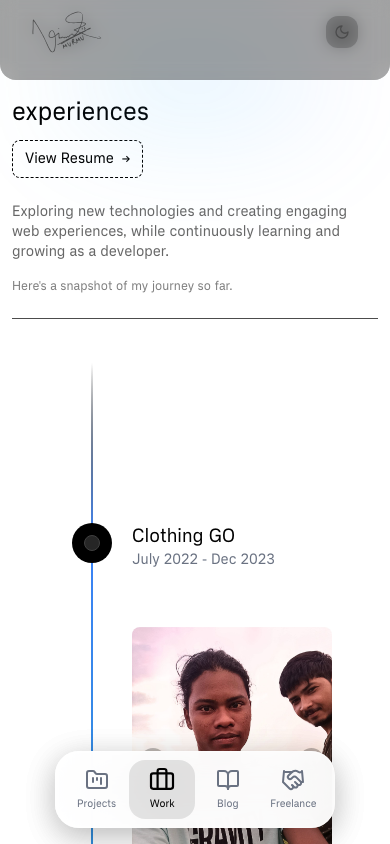
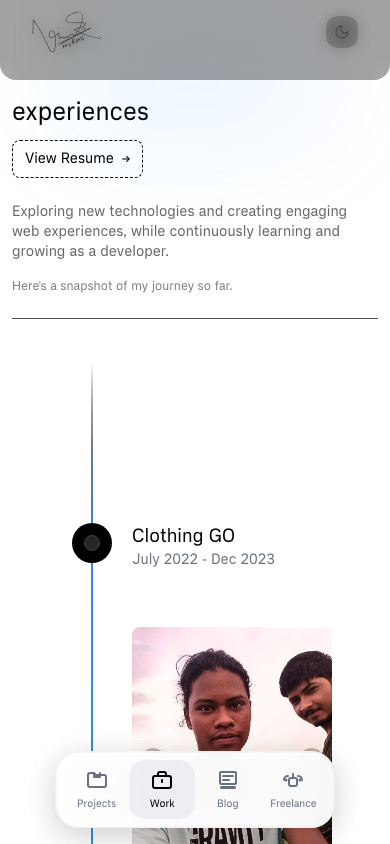
Before and after one commit to vin-dKR/portfolio, a Next.js app: page /work in a window 390 px wide. Shown: the top 844 px of the page. Built offline with nearby package versions, Linux system fonts and the light colour scheme; no server answers.

Commit message:
new design added

```diff
--- a/components/reusable/navbar/MobileBottomNav.tsx
+++ b/components/reusable/navbar/MobileBottomNav.tsx
@@ -3,28 +3,65 @@
 import Link from 'next/link';
 import { usePathname } from 'next/navigation';
 import { NAV_ITEMS } from '@/constant/NavItems';
-import { FolderKanban, Briefcase, BookOpen, Handshake } from 'lucide-react';
 import { motion } from 'framer-motion';
+import { useTheme } from 'next-themes';
+
+// Custom SVG Icons
+const ProjectsIcon = ({ className }: { className?: string }) => (
+    <svg className={className} viewBox="0 0 24 24" fill="none" xmlns="http://www.w3.org/2000/svg">
+        <path d="M3 7C3 5.89543 3.89543 5 5 5H9L11 7H19C20.1046 7 21 7.89543 21 9V17C21 18.1046 20.1046 19 19 19H5C3.89543 19 3 18.1046 3 17V7Z" stroke="currentColor" strokeWidth="2" strokeLinecap="round" strokeLinejoin="round"/>
+        <path d="M9 5V9H15V5" stroke="currentColor" strokeWidth="2" strokeLinecap="round" strokeLinejoin="round"/>
+    </svg>
+);
+
+const WorkIcon = ({ className }: { className?: string }) => (
+    <svg className={className} viewBox="0 0 24 24" fill="none" xmlns="http://www.w3.org/2000/svg">
+        <rect x="3" y="8" width="18" height="12" rx="2" stroke="currentColor" strokeWidth="2" strokeLinecap="round" strokeLinejoin="round"/>
+        <path d="M8 8V6C8 4.89543 8.89543 4 10 4H14C15.1046 4 16 4.89543 16 6V8" stroke="currentColor" strokeWidth="2" strokeLinecap="round" strokeLinejoin="round"/>
+        <path d="M12 12V14" stroke="currentColor" strokeWidth="2" strokeLinecap="round" strokeLinejoin="round"/>
+    </svg>
+);
+
+const BlogIcon = ({ className }: { className?: string }) => (
+    <svg className={className} viewBox="0 0 24 24" fill="none" xmlns="http://www.w3.org/2000/svg">
+        <path d="M4 19.5C4 18.6716 4.67157 18 5.5 18H18.5C19.3284 18 20 18.6716 20 19.5C20 20.3284 19.3284 21 18.5 21H5.5C4.67157 21 4 20.3284 4 19.5Z" fill="currentColor"/>
+        <path d="M4 5C4 4.44772 4.44772 4 5 4H19C19.5523 4 20 4.44772 20 5V15C20 15.5523 19.5523 16 19 16H5C4.44772 16 4 15.5523 4 15V5Z" stroke="currentColor" strokeWidth="2" strokeLinecap="round" strokeLinejoin="round"/>
+        <path d="M7 8H17" stroke="currentColor" strokeWidth="2" strokeLinecap="round"/>
+        <path d="M7 12H13" stroke="currentColor" strokeWidth="2" strokeLinecap="round"/>
+    </svg>
+);
+
+const FreelanceIcon = ({ className }: { className?: string }) => (
+    <svg className={className} viewBox="0 0 24 24" fill="none" xmlns="http://www.w3.org/2000/svg">
+        <path d="M8 12C8 10.8954 8.89543 10 10 10H14C15.1046 10 16 10.8954 16 12V16C16 17.1046 15.1046 18 14 18H10C8.89543 18 8 17.1046 8 16V12Z" stroke="currentColor" strokeWidth="2" strokeLinecap="round" strokeLinejoin="round"/>
+        <path d="M12 6V10" stroke="currentColor" strokeWidth="2" strokeLinecap="round" strokeLinejoin="round"/>
+        <path d="M3 12C3 9.79086 4.79086 8 7 8" stroke="currentColor" strokeWidth="2" strokeLinecap="round" strokeLinejoin="round"/>
+        <path d="M21 12C21 9.79086 19.2091 8 17 8" stroke="currentColor" strokeWidth="2" strokeLinecap="round" strokeLinejoin="round"/>
+        <circle cx="5" cy="12" r="1.5" fill="currentColor"/>
+        <circle cx="19" cy="12" r="1.5" fill="currentColor"/>
+    </svg>
+);
 
 const iconMap = {
-    'Projects': FolderKanban,
-    'Work': Briefcase,
-    'Blog': BookOpen,
-    'Freelance': Handshake,
+    'Projects': ProjectsIcon,
+    'Work': WorkIcon,
+    'Blog': BlogIcon,
+    'Freelance': FreelanceIcon,
 };
 
 const MobileBottomNav = () => {
     const pathname = usePathname();
+    const { resolvedTheme } = useTheme();
+    const isDark = resolvedTheme === 'dark';
 
     return (
         <nav className="fixed bottom-0 left-0 right-0 z-[99] md:hidden flex items-end justify-center pb-4 px-4 pointer-events-none">
-            <motion.div
-                initial={{ y: 100, opacity: 0 }}
-                animate={{ y: 0, opacity: 1 }}
-                transition={{ type: "spring", damping: 25, stiffness: 200 }}
-                className="flex items-center justify-around bg-white/80 dark:bg-black/60 backdrop-blur-xl rounded-3xl shadow-2xl border border-white/20 dark:border-white/10 px-2 py-2 min-h-[64px] max-w-[90%] pointer-events-auto safe-area-inset-bottom"
+            <div
+                className="flex items-center justify-around backdrop-blur-xl bg-white/80 dark:bg-black/40 rounded-3xl shadow-2xl border border-gray-200/50 dark:border-white/5 px-2 py-2 min-h-[64px] max-w-[90%] pointer-events-auto safe-area-inset-bottom"
                 style={{
-                    boxShadow: '0 8px 32px 0 rgba(0, 0, 0, 0.15), 0 0 0 0.5px rgba(255, 255, 255, 0.1) inset'
+                    boxShadow: isDark
+                        ? '0 8px 32px 0 rgba(0, 0, 0, 0.3), 0 0 0 0.5px rgba(255, 255, 255, 0.05) inset'
+                        : '0 8px 32px 0 rgba(0, 0, 0, 0.1), 0 0 0 0.5px rgba(0, 0, 0, 0.05) inset'
                 }}
             >
                 {NAV_ITEMS.map(({ name, href }) => {
@@ -35,21 +72,15 @@ const MobileBottomNav = () => {
                         <Link
                             key={name}
                             href={href}
-                            className="flex flex-col items-center justify-center gap-1 px-4 py-2 rounded-2xl transition-all relative flex-1 min-w-0"
+                            className="flex flex-col items-center justify-center gap-1 px-4 py-2 rounded-2xl transition-colors relative flex-1 min-w-0"
                         >
                             {isActive && (
                                 <motion.div
                                     layoutId="activeTab"
-                                    className="absolute inset-0 bg-black/10 dark:bg-white/10 rounded-2xl"
-                                    transition={{ type: "spring", bounce: 0.2, duration: 0.6 }}
+                                    className="absolute inset-0 bg-gray-200/60 dark:bg-white/10 rounded-2xl"
+                                    transition={{ type: "tween", duration: 0.2, ease: "easeOut" }}
                                 />
                             )}
-                            <motion.div
-                                animate={{
-                                    scale: isActive ? 1.1 : 1,
-                                }}
-                                transition={{ type: "spring", stiffness: 400, damping: 25 }}
-                            >
                             <Icon
                                 className={`w-6 h-6 transition-colors relative z-10 ${
                                     isActive
@@ -57,7 +88,6 @@ const MobileBottomNav = () => {
                                         : 'text-gray-500 dark:text-gray-400'
                                 }`}
                             />
-                            </motion.div>
                             <span
                                 className={`text-[10px] font-medium transition-colors relative z-10 ${
                                     isActive
@@ -70,7 +100,7 @@ const MobileBottomNav = () => {
                         </Link>
                     );
                 })}
-            </motion.div>
+            </div>
         </nav>
     );
 };
--- a/components/reusable/projects/ProjectModal.tsx
+++ b/components/reusable/projects/ProjectModal.tsx
@@ -133,7 +133,7 @@ const ProjectModal = ({ project, onClose }: ProjectModalProps) => {
                                     href={project.sourceCode}
                                     target="_blank"
                                     rel="noopener noreferrer"
-                                    className="flex items-center justify-center gap-2 px-4 py-2 bg-black/40 dark:bg-black/10 rounded-lg border border-gray-700/50 dark:border-gray-600/30 text-gray-200 dark:text-gray-300 hover:bg-gray-700/50 dark:hover:bg-gray-600/40 transition-colors text-sm font-medium"
+                                    className="flex items-center justify-center gap-2 px-5 py-2.5 bg-gradient-to-r from-gray-800 to-gray-900 dark:from-gray-700 dark:to-gray-800 rounded-lg border border-gray-600/50 dark:border-gray-500/30 hover:from-gray-700 hover:to-gray-800 dark:hover:from-gray-600 dark:hover:to-gray-700 transition-all text-sm font-semibold text-white shadow-md hover:shadow-lg"
                                 >
                                     <GithubIcon className="w-4 h-4" />
                                     Source Code
@@ -145,7 +145,7 @@ const ProjectModal = ({ project, onClose }: ProjectModalProps) => {
                                     href={project.liveOn}
                                     target="_blank"
                                     rel="noopener noreferrer"
-                                    className="flex items-center justify-center gap-2 px-4 py-2 bg-black/40 dark:bg-black/10 rounded-lg border border-gray-700/50 dark:border-gray-600/30 text-gray-200 dark:text-gray-300 hover:bg-gray-700/50 dark:hover:bg-gray-600/40 transition-colors text-sm font-medium"
+                                    className="flex items-center justify-center gap-2 px-5 py-2.5 bg-gradient-to-r from-blue-600 to-blue-700 dark:from-blue-500 dark:to-blue-600 rounded-lg border border-blue-500/30 dark:border-blue-400/30 hover:from-blue-500 hover:to-blue-600 dark:hover:from-blue-400 dark:hover:to-blue-500 transition-all text-sm font-semibold text-white shadow-md hover:shadow-lg"
                                 >
                                     <Globe className="w-4 h-4" />
                                     Live Demo
```
Also changed, not shown: components/reusable/projects/Project.tsx (+4 -4 lines). Lines whose indentation alone changed are shown as unchanged.
